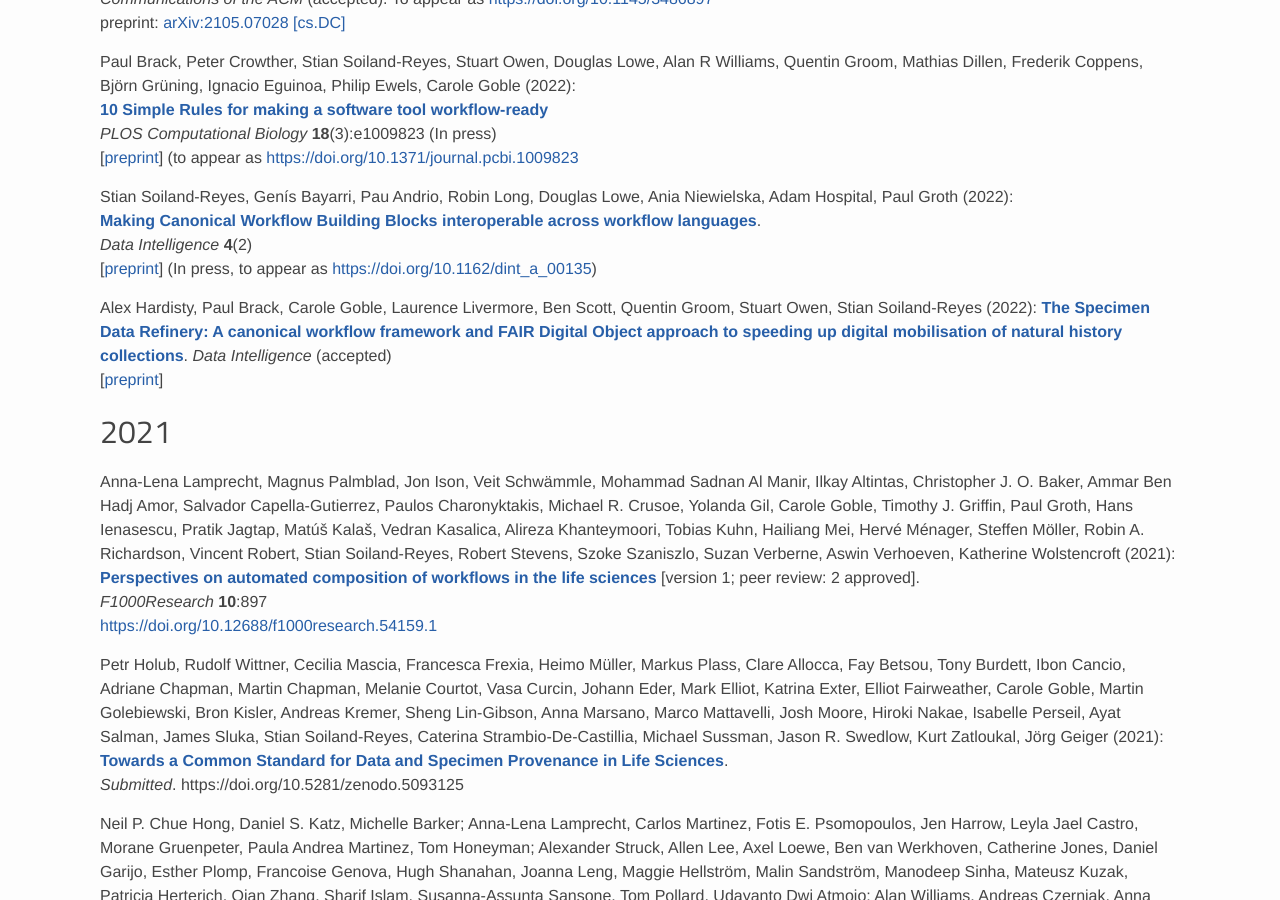
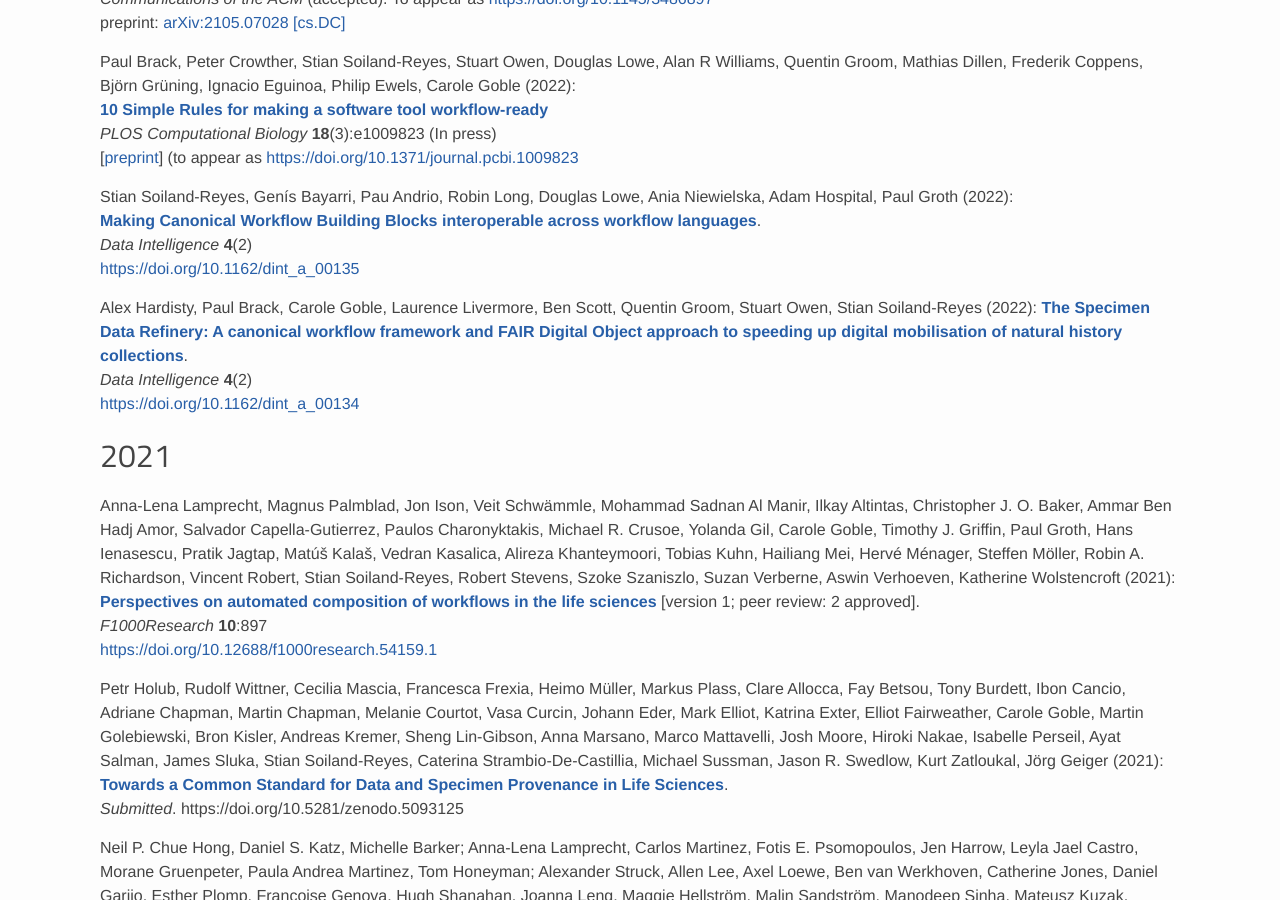
Before and after one commit to eScienceLab/eScienceLab.github.io, a Jekyll site: the page built from publications/index.md, in a window 1280 px wide and 900 px high, scrolled down 778 px. Built offline with Jekyll 4.4.1, drawn with Linux system fonts in a browser that asks for light colours; comment, search, counter and statistics services are not loaded.

Commit message:
Data Intelligence papers now published

```diff
--- a/publications/index.md
+++ b/publications/index.md
@@ -47,7 +47,6 @@ _Data Science_ (pre-press).
 <https://doi.org/10.3233/DS-210053>
 [[RO-Crate]](https://w3id.org/ro/doi/10.5281/zenodo.5146227)
 
-
 Michael R. Crusoe, Sanne Abeln, Alexandru Iosup, Peter Amstutz, John Chilton, Nebojša Tijanić, Hervé Ménager, Stian Soiland-Reyes, Carole Goble, CWL Community (2022):
 [**Methods Included: Standardizing Computational Reuse and Portability with the Common Workflow Language**](https://arxiv.org/pdf/2105.07028).
 _Communications of the ACM_ (accepted).
@@ -61,15 +60,14 @@ _PLOS Computational Biology_ **18**(3):e1009823 (In press)
 (to appear as <https://doi.org/10.1371/journal.pcbi.1009823>
 
 Stian Soiland-Reyes, Genís Bayarri, Pau Andrio, Robin Long, Douglas Lowe, Ania Niewielska, Adam Hospital, Paul Groth (2022):
-[**Making Canonical Workflow Building Blocks interoperable across workflow languages**](https://doi.org/10.5281/zenodo.5727730).
+[**Making Canonical Workflow Building Blocks interoperable across workflow languages**](https://direct.mit.edu/dint/article-pdf/doi/10.1162/dint_a_00135/1996729/dint_a_00135.pdf).
 _Data Intelligence_ **4**(2)
-[[preprint](https://doi.org/10.5281/zenodo.5727730)]
-(In press, to appear as <https://doi.org/10.1162/dint_a_00135>)
+<https://doi.org/10.1162/dint_a_00135>
 
 Alex Hardisty, Paul Brack, Carole Goble, Laurence Livermore, Ben Scott, Quentin Groom, Stuart Owen, Stian Soiland-Reyes (2022):
-[**The Specimen Data Refinery: A canonical workflow framework and FAIR Digital Object approach to speeding up digital mobilisation of natural history collections**](https://s11.no/2022/phd/specimen-data-refinery/).
-_Data Intelligence_ (accepted)
-[[preprint](https://s11.no/2022/phd/specimen-data-refinery/)]
+[**The Specimen Data Refinery: A canonical workflow framework and FAIR Digital Object approach to speeding up digital mobilisation of natural history collections**](https://direct.mit.edu/dint/article-pdf/doi/10.1162/dint_a_00134/1996727/dint_a_00134.pdf).
+_Data Intelligence_ **4**(2)
+<https://doi.org/10.1162/dint_a_00134>
 
 ## 2021
 
```
